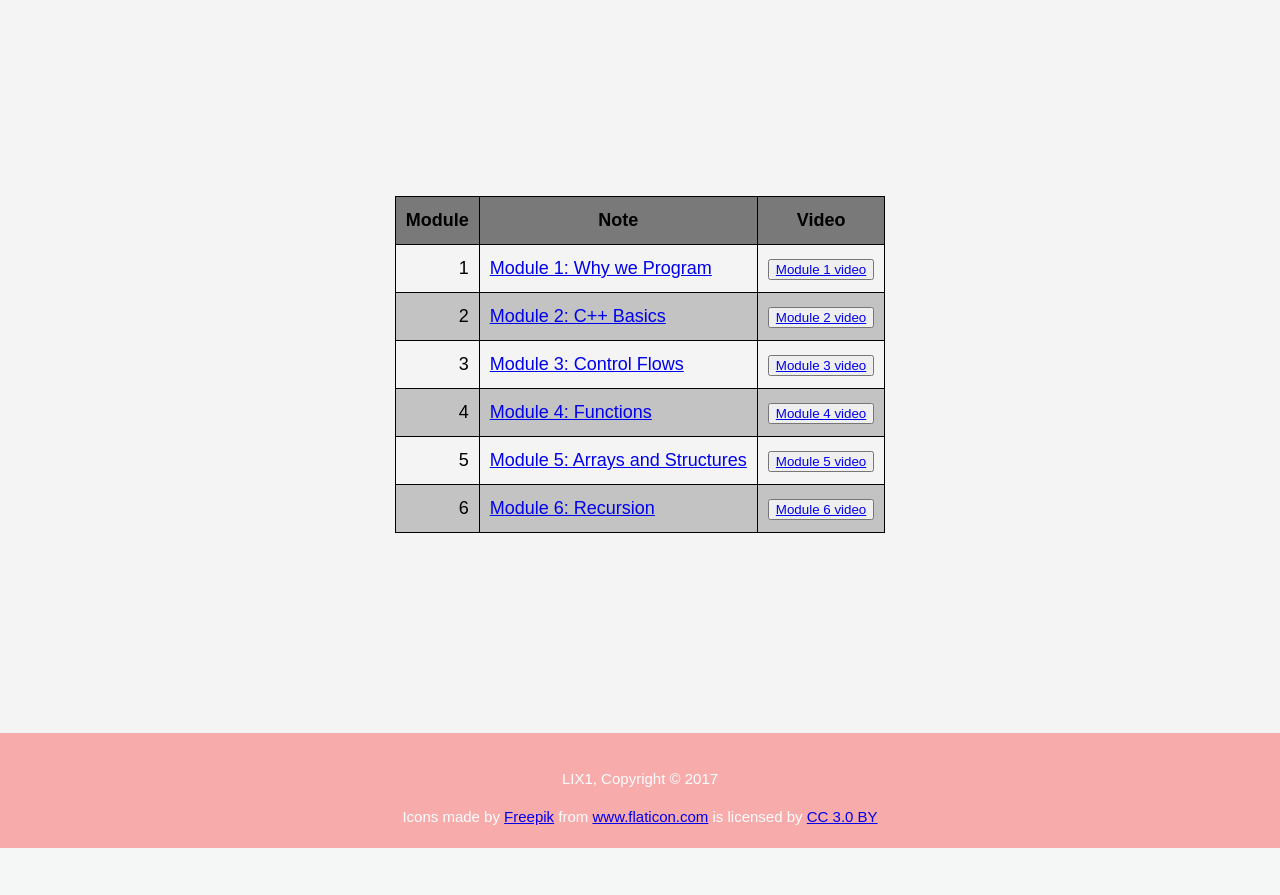
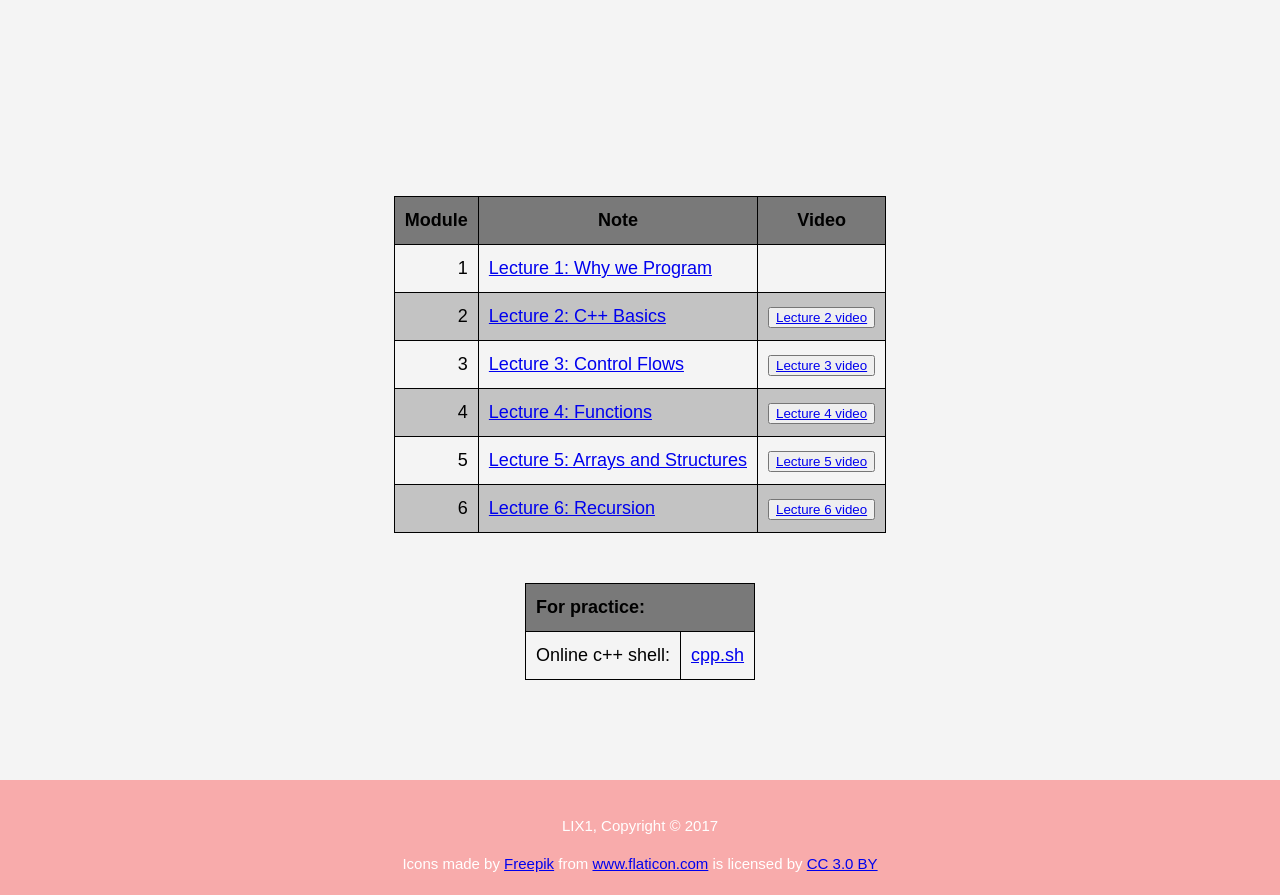
Before and after one commit to Christopher061294/LIX1, a PHP site: page /lecture.php in a window 1280 px wide. Shown: the part 137-1032 px from the top of the page. Before the commit the page ends 985 px from the top, so only its background shows below. Run offline with PHP 8.4, Linux system fonts and the light colour scheme.

Commit message:
Add files via upload

```diff
--- a/testlogin/lecture.php
+++ b/testlogin/lecture.php
@@ -113,40 +113,56 @@
 
  <tr>
  <td style="text-align: right">1</td>
- <td style="text-align: left" rowspan="1"><a href="./lecture/m1.pdf">Module 1: Why we Program</a></td>
- <td style="text-align: left"><button><a href="./lecture/m1.mp3">Module 1 video</button></td>
+ <td style="text-align: left" rowspan="1"><a href="./lecture/Notes_chap1.pptx">Lecture 1: Why we Program</a></td>
+ <td style="text-align: left"></td>
  </tr>
 
  <tr class = "oddrow">
  <td style="text-align: right">2</td>
- <td style="text-align: left" rowspan="1"><a href="./lecture/m2.pdf">Module 2: C++ Basics</a></td>
- <td style="text-align: left"><button><a href="./lecture/m2.mp3">Module 2 video</button></td>
+ <td style="text-align: left" rowspan="1"><a href="./lecture/Notes_chap2.pptx">Lecture 2: C++ Basics</a></td>
+ <td style="text-align: left"><button><a href="./lecture/lecture2.avi">Lecture 2 video</button></td>
  </tr>
  <tr>
  <td style="text-align: right">3</td>
- <td style="text-align: left" rowspan="1"><a href="./lecture/m3.pdf">Module 3: Control Flows</a></td>
- <td style="text-align: left"><button><a href="./lecture/m3.mp3">Module 3 video</button></td>
+ <td style="text-align: left" rowspan="1"><a href="./lecture/Notes_chap3.pptx">Lecture 3: Control Flows</a></td>
+ <td style="text-align: left"><button><a href="./lecture/lecture3.avi">Lecture 3 video</button></td>
  </tr>
 
  <tr class = "oddrow">
  <td style="text-align: right">4</td>
- <td style="text-align: left" rowspan="1"><a href="./lecture/m4.pdf">Module 4: Functions</a></td>
- <td style="text-align: left"><button><a href="./lecture/m4.mp3">Module 4 video</button></td>
+ <td style="text-align: left" rowspan="1"><a href="./lecture/Notes_chap4.pptx">Lecture 4: Functions</a></td>
+ <td style="text-align: left"><button><a href="./lecture/lecture4.avi">Lecture 4 video</button></td>
  </tr>
 
  <tr>
  <td style="text-align: right">5</td>
- <td style="text-align: left" rowspan="1"><a href="./lecture/m5.pdf">Module 5: Arrays and Structures</a></td>
- <td style="text-align: left"><button><a href="./lecture/m5.mp3">Module 5 video</button></td>
+ <td style="text-align: left" rowspan="1"><a href="./lecture/Notes_chap5.pptx">Lecture 5: Arrays and Structures</a></td>
+ <td style="text-align: left"><button><a href="./lecture/lecture5.avi">Lecture 5 video</button></td>
  </tr>
 
  <tr class = "oddrow">
  <td style="text-align: right">6</td>
- <td style="text-align: left" rowspan="1"><a href="./lecture/m6.pdf">Module 6: Recursion</a></td>
- <td style="text-align: left"><button><a href="./lecture/m6.mp3">Module 6 video</button></td>
+ <td style="text-align: left" rowspan="1"><a href="./lecture/Notes_chap6.pptx">Lecture 6: Recursion</a></td>
+ <td style="text-align: left"><button><a href="./lecture/lecture6.avi">Lecture 6 video</button></td>
  </tr>
 
  </table>
+
+
+
+	 <table align="center" id = "lecturetable2">
+
+	<tr id ="practicerow">
+		<td style="text-align: left" colspan="2">For practice:</td>
+
+	</tr>
+	<tr id = "secondrow2">
+		<td style="text-align: left" rowspan="1">Online c++ shell:</td>
+		<td style="text-align: left"><a href="http://cpp.sh/">cpp.sh</a></td>
+	</tr>
+
+</table>
+
 
 
   <footer>
--- a/testlogin/style.css
+++ b/testlogin/style.css
@@ -403,6 +403,8 @@ p.pCenter{
 	padding-top:50px;
 }*/
 
+
+
 #commenttextarea {
 
 
@@ -550,7 +552,7 @@ p.pCenter{
     border-collapse: collapse;
     border: 1px solid black;
 		margin-top: 200px;
-		margin-bottom: 200px;
+		margin-bottom: 50px;
 
 }
 th, td {
@@ -573,6 +575,21 @@ td {
 	background-color: rgba(0, 0, 0, 0.2);
 }
 
+#lecturetable2{
+		postion: relative;
+
+		align: center;
+    border-collapse: collapse;
+    border: 1px solid black;
+		margin-top: 0px;
+		margin-bottom: 100px;
+
+}
+
+#lecturetable2 #practicerow{
+	font-weight: bold;
+	background-color: rgba(0, 0, 0, 0.5);
+}
 /*
 
 header{
```
Also changed, not shown: testlogin/header(dummy).php (added, +100 -0 lines).
